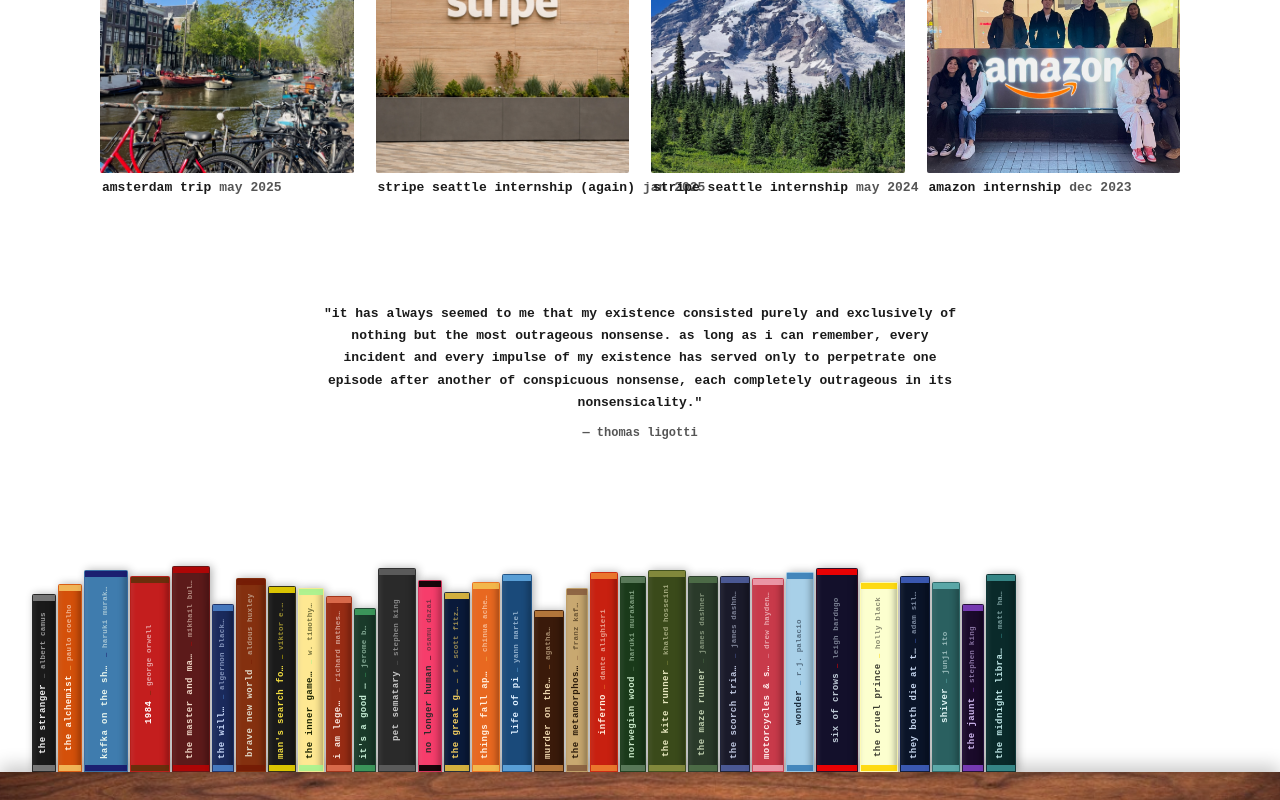
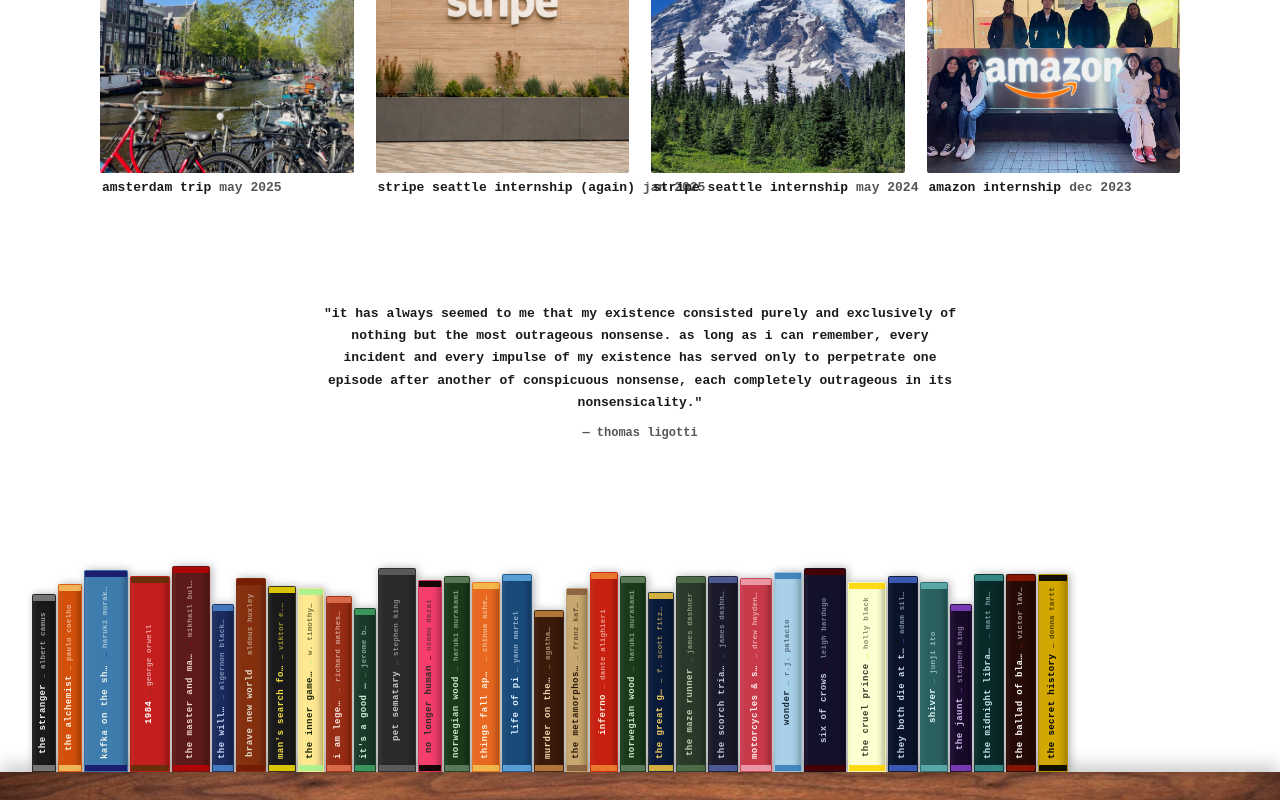
Before and after one commit to Samanthatb1/samanthatb1.github.io, a React (Vite) app: page / in a window 1280 px wide. Shown: the part 500-1300 px from the top of the page. Built offline with nearby package versions, Linux system fonts and the light colour scheme.

Commit message:
added book

```diff
--- a/src/data/books.js
+++ b/src/data/books.js
@@ -44,7 +44,7 @@ const books = [
     height: 202,
   },
   {
-    id: 5,
+    id: 4,
     title: "1984",
     author: "george orwell",
     color: "#c41e1e",
@@ -54,7 +54,7 @@ const books = [
     height: 196,
   },
   {
-    id: 6,
+    id: 5,
     title: "the master and margarita",
     author: "mikhail bulgakov",
     color: "#5c1a1a",
@@ -64,7 +64,7 @@ const books = [
     height: 206,
   },
   {
-    id: 7,
+    id: 6,
     title: "the willows",
     author: "algernon blackwood",
     color: "#1a2a5c",
@@ -74,7 +74,7 @@ const books = [
     height: 168,
   },
   {
-    id: 8,
+    id: 7,
     title: "brave new world",
     author: "aldous huxley",
     color: "#84300f",
@@ -84,7 +84,7 @@ const books = [
     height: 194,
   },
   {
-    id: 9,
+    id: 8,
     title: "man's search for meaning",
     author: "viktor e. frankl",
     color: "#1a1a1a",
@@ -94,7 +94,7 @@ const books = [
     height: 186,
   },
     {
-    id: 4,
+    id: 9,
     title: "the inner game of tennis",
     author: "w. timothy gallwey",
     color: "#fee892",
@@ -145,13 +145,13 @@ const books = [
   },
   {
     id: 14,
-    title: "the great gatsby",
-    author: "f. scott fitzgerald",
-    color: "#0a1a3a",
-    textColor: "#f5d060",
-    accentColor: "#e8c040",
+    title: "norwegian wood",
+    author: "haruki murakami",
+    color: "#1a3a1a",
+    textColor: "#c8e8c8",
+    accentColor: "#608060",
     width: 26,
-    height: 180,
+    height: 196,
   },
   {
     id: 15,
@@ -215,13 +215,13 @@ const books = [
   },
   {
     id: 21,
-    title: "the kite runner",
-    author: "khaled hosseini",
-    color: "#3a4a1a",
-    textColor: "#e8e8c0",
-    accentColor: "#8a9040",
-    width: 38,
-    height: 202,
+    title: "the great gatsby",
+    author: "f. scott fitzgerald",
+    color: "#0a1a3a",
+    textColor: "#f5d060",
+    accentColor: "#e8c040",
+    width: 26,
+    height: 180,
   },
   {
     id: 22,
@@ -269,12 +269,12 @@ const books = [
     author: "leigh bardugo",
     color: "#13102b",
     textColor: "#c0ccd8",
-    accentColor: "#FF0000",
+    accentColor: "#4A0000",
     width: 42,
     height: 204,
   },
   {
-    id: 26,
+    id: 27,
     title: "the cruel prince",
     author: "holly black",
     color: "#fcffcf",
@@ -284,7 +284,7 @@ const books = [
     height: 190,
   },
   {
-    id: 27,
+    id: 28,
     title: "they both die at the end",
     author: "adam silvera",
     color: "#0a1428",
@@ -294,7 +294,7 @@ const books = [
     height: 196,
   },
   {
-    id: 28,
+    id: 29,
     title: "shiver",
     author: "junji ito",
     color: "#2a6060",
@@ -304,7 +304,7 @@ const books = [
     height: 190,
   },
   {
-    id: 29,
+    id: 30,
     title: "the jaunt",
     author: "stephen king",
     color: "#1a0a2a",
@@ -314,7 +314,7 @@ const books = [
     height: 168,
   },
   {
-    id: 30,
+    id: 31,
     title: "the midnight library",
     author: "matt haig",
     color: "#0a2a2a",
@@ -323,6 +323,26 @@ const books = [
     width: 30,
     height: 198,
   },
+  {
+    id: 32,
+    title: "the ballad of black tom",
+    author: "victor lavalle",
+    color: "#260A05",
+    textColor: "#FFFFFF",
+    accentColor: "#911703",
+    width: 30,
+    height: 198,
+  },
+  {
+    id: 33,
+    title: "the secret history",
+    author: "donna tartt",
+    color: "#d1a700",
+    textColor: "#000000",
+    accentColor: "#000000",
+    width: 30,
+    height: 198,
+  },
 ];
 
 export default books;
```
